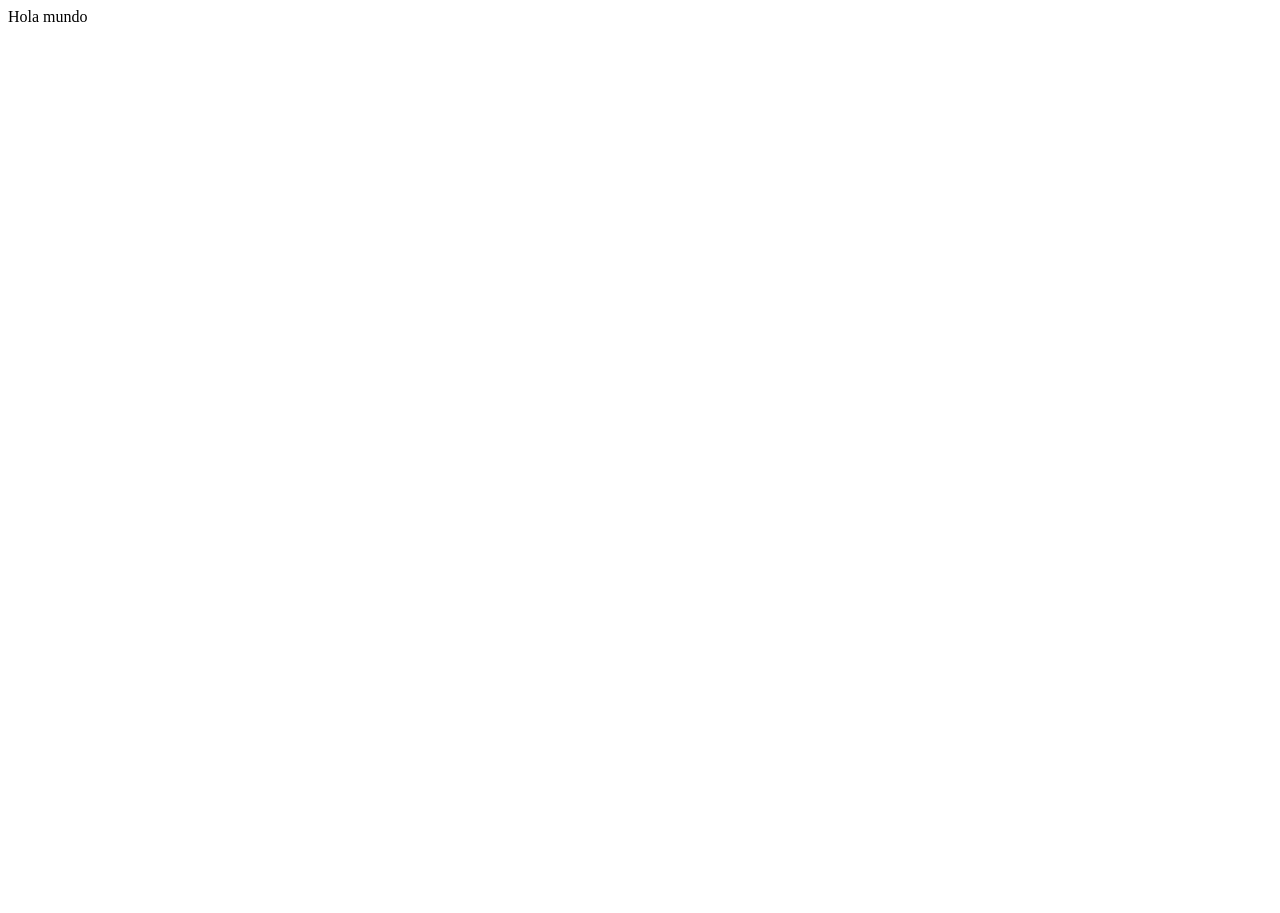
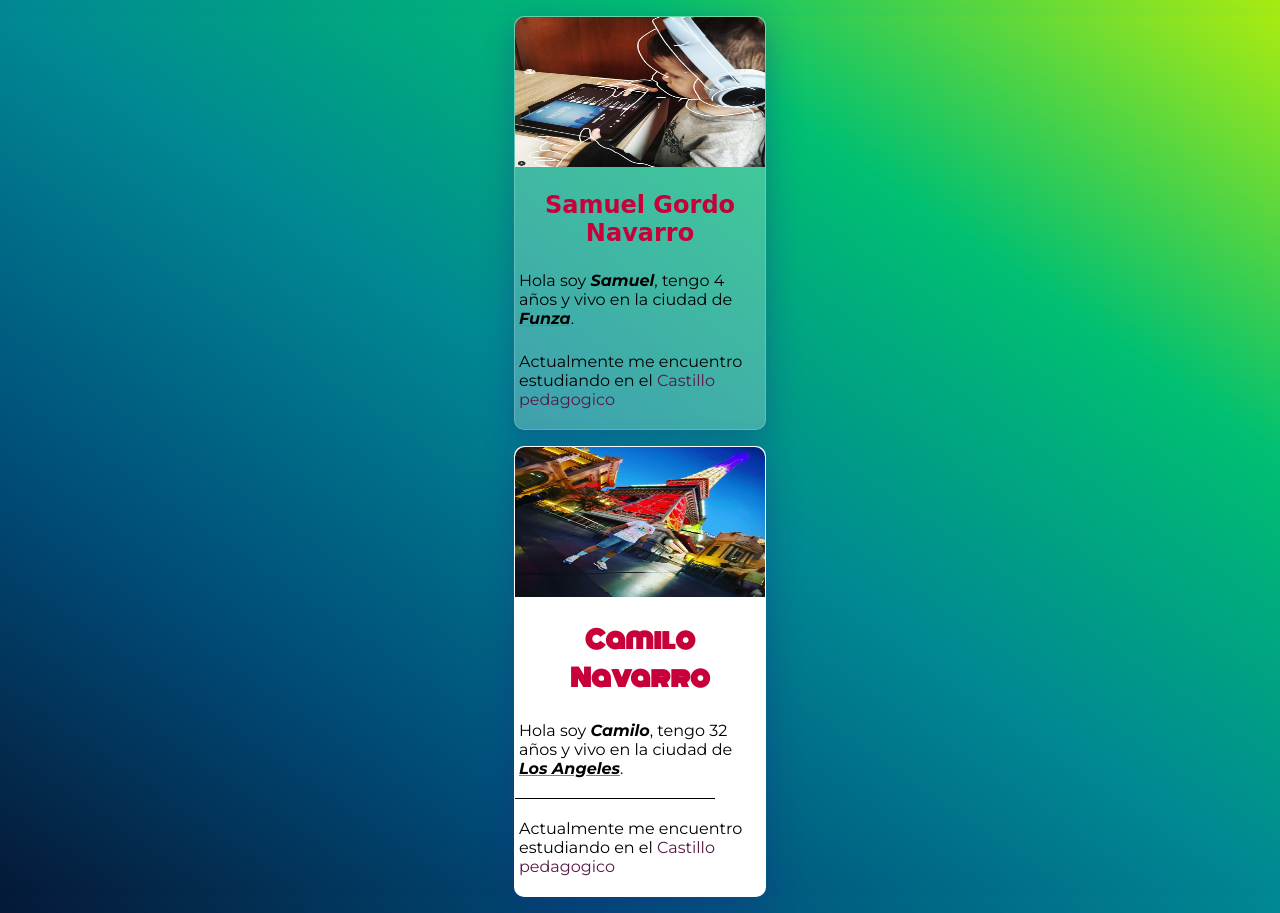
Before and after one commit to DannielNavas/Repaso-css, a plain HTML site: page index.html in a window 1280 px wide. Before the commit the page ends 800 px from the top, so only its background shows below. Drawn offline with Linux system fonts and the light colour scheme; a web font is replaced by a local one.

Commit message:
ajuste diseños

```diff
--- a/index.html
+++ b/index.html
@@ -4,13 +4,39 @@
 <head>
   <meta charset="utf-8">
   <meta name="viewport" content="width=device-width">
-  <title>replit</title>
+  <title>Samuel G. N. C.V</title>
   <link href="style.css" rel="stylesheet" type="text/css" />
 </head>
 
 <body>
-  Hola mundo
-  <script src="script.js"></script>
+  <article>
+    <img src="sami.png" alt="Samuel Gordo Navarro" />
+  <h1>Samuel Gordo Navarro</h1>
+  <p>
+    Hola soy <span>Samuel</span>, tengo 4 años y vivo en la ciudad de <span class="subrallado">Funza</span>.
+  </p>
+  <p>
+    Actualmente me encuentro estudiando en el <a href="https://m.facebook.com/people/Castillo-Pedagogico/100008359991587" target="_blank">
+      Castillo pedagogico
+    </a>
+  </p>
+  </article>
+
+  <article class="new-card">
+    <img src="cami.png" alt="Camilo Navarro" />
+  <h1 id="nombre">Camilo Navarro</h1>
+  <p>
+    Hola soy <span>Camilo</span>, tengo 32 años y vivo en la ciudad de <span class="subrallado">Los Angeles</span>.
+  </p>
+    <!--<hr />-->
+    <div class="line"></div>
+ <p>
+    Actualmente me encuentro estudiando en el <a href="https://m.facebook.com/people/Castillo-Pedagogico/100008359991587" target="_blank">
+      Castillo pedagogico
+    </a>
+  </p>
+  </article>
+<script src="https://cdnjs.cloudflare.com/ajax/libs/emmet/2.3.6/emmet.cjs.js"></script>
 </body>
 
 </html>
--- a/style.css
+++ b/style.css
@@ -1,3 +1,72 @@
-.wow {
-  width: 100px;
+@import url('https://fonts.googleapis.com/css2?family=Monoton&family=Montez&family=Montserrat:ital,wght@0,100;0,200;0,300;0,400;0,500;0,600;0,700;0,800;0,900;1,100;1,200;1,300;1,400;1,500;1,600;1,700;1,800;1,900&display=swap');
+
+
+html, body {
+  margin: 0;
+  body: 0;
+  background-image: linear-gradient(to right top, #051937, #004d7a, #008793, #00bf72, #a8eb12);
+  background-size: cover;
+  background-repeat: no-repeat;
+  height: auto;
+  width: 100%;
 }
+
+article {
+  height: auto;
+  width: 250px;
+  background: rgba( 255, 255, 255, 0.25 );
+  box-shadow: 0 8px 32px 0 rgba( 31, 38, 135, 0.37 );
+  backdrop-filter: blur( 4px );
+  -webkit-backdrop-filter: blur( 4px );
+  border-radius: 10px;
+  border: 1px solid rgba( 255, 255, 255, 0.18 );
+  margin: 16px;
+
+  margin-left: auto;
+  margin-right: auto;
+}
+
+img {
+  border-top-left-radius: 10px;
+  border-top-right-radius: 10px;
+  width: 100%;
+  height: 150px;
+}
+
+h1 {
+  color: #C70039;
+  text-align: center;
+  font-family: 'Montez', cursive;
+}
+p {
+  font-family: 'Montserrat', sans-serif;
+  padding: 4px;
+}
+
+span {
+  font-weight: bold;
+  font-style: italic;
+}
+
+.subrallado{
+  text-decoration: underline #c55e7b;
+}
+
+a {
+  text-decoration: none;
+  color: #581845;
+  cursor: wait;
+}
+
+.new-card {
+  background: white;
+}
+#nombre {
+  font-family: 'Monoton', cursive;
+}
+
+.line {
+  width: 80%;
+  height: 1px;
+  background: black;
+}
```
Also changed, not shown: cami.png (added), sami.png (added).
